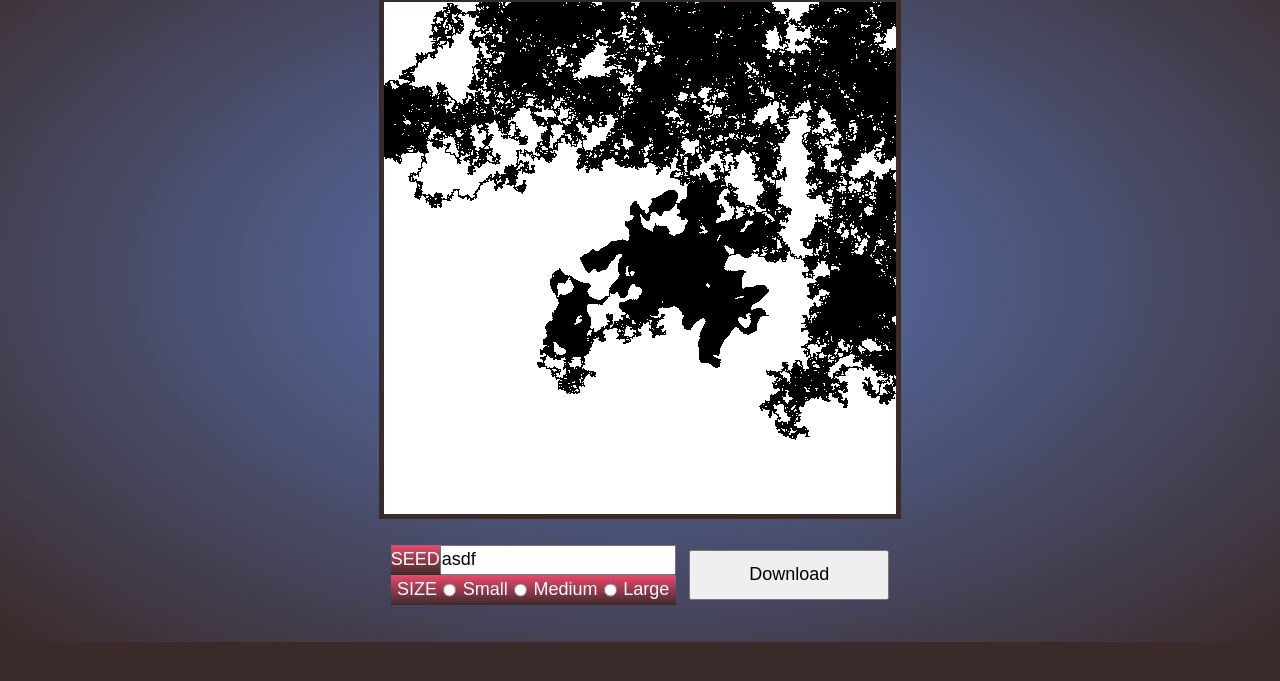
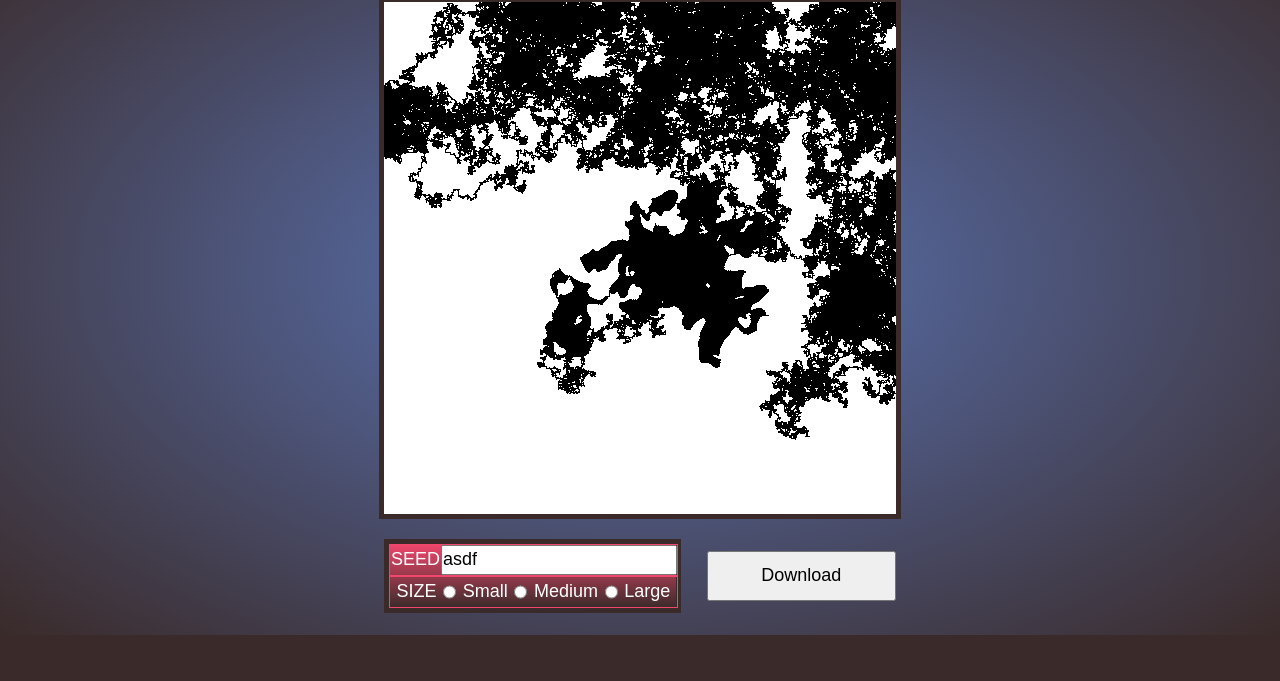
Before and after one commit to nicholasleexyz/ncas, a website with bundled scripts: page javascript_version/index.html in a window 1280 px wide. Shown: the part 91-772 px from the top of the page. Built offline with nearby package versions, Linux system fonts and the light colour scheme.

Commit message:
styling updates

```diff
--- a/javascript_version/main.css
+++ b/javascript_version/main.css
@@ -3,6 +3,7 @@
     align-items: center;
     width: 100%;
     flex-flow: column nowrap;
+    margin-bottom: 10px;
 }
 
 span {
@@ -14,13 +15,14 @@ span {
     align-items: center;
     justify-content: space-around;
     width: 512px;
-    margin: 2%;
+    margin: 10px;
     align-self: center;
 }
 
 #download-button {
     width: 200px;
     height: 50px;
+    margin-left: 5%;
 }
 
 label {
@@ -29,9 +31,12 @@ label {
 
 .setting-item {
     display: flex;
-    background: linear-gradient(#F1476C, #3A2B2A);
     color: white;
     height: 30px;
+    width: 100%;
+    border: #F1476C;
+    border-style: solid;
+    border-width: thin;
 }
 
 /* #63C7DD */
@@ -47,6 +52,11 @@ label {
 #settings {
     display: flex;
     flex-flow: column nowrap;
+    background: linear-gradient(#F1476C, #3A2B2A);
+    border: #3A2B2A;
+    border-style: solid;
+    border-width: thick;
+    width: 300px;
 }
 
 canvas {
```
